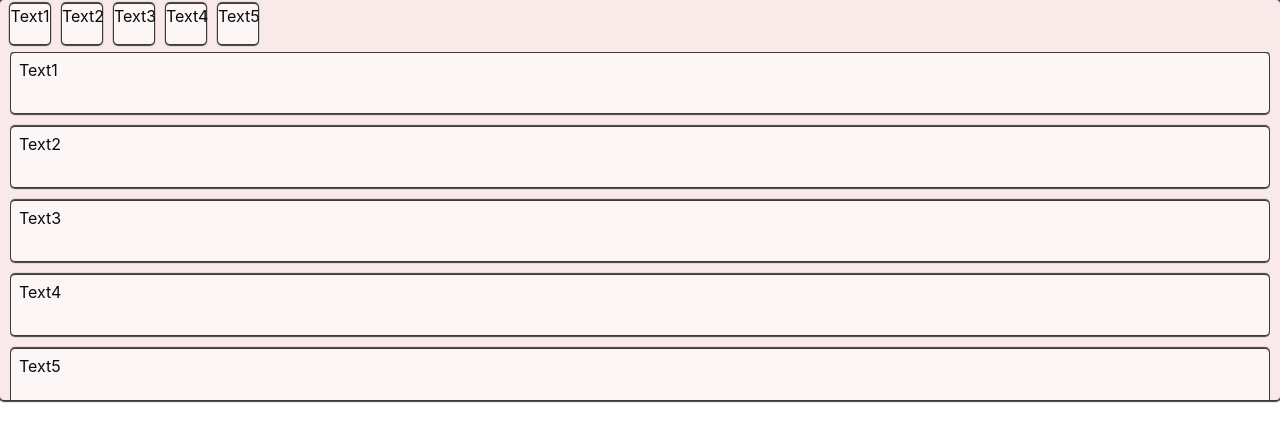
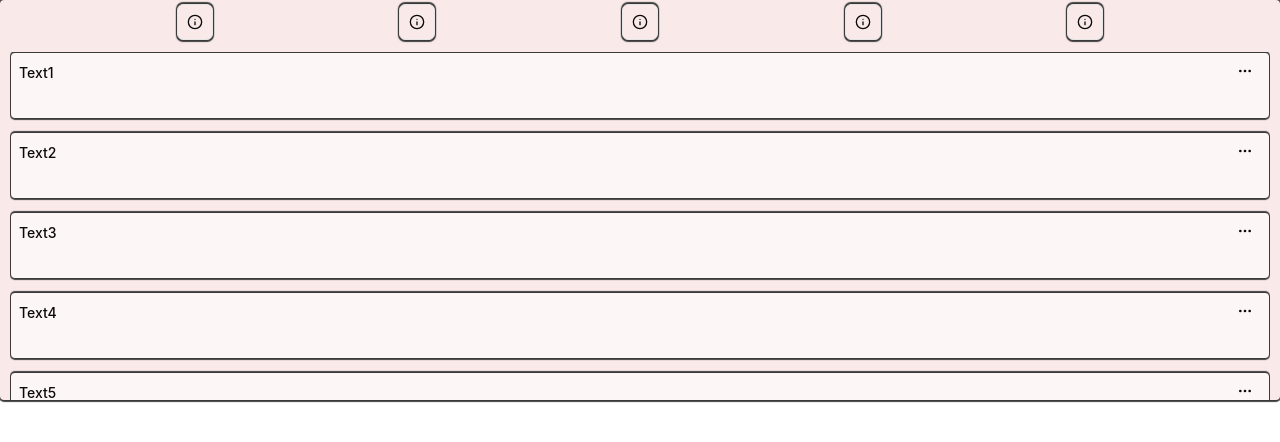
Before and after one commit to gidragir/Tab-clip-manager, a React (Vite) app: page / in a window 1280 px wide. Shown: the top 442 px of the page. Built offline with nearby package versions, Linux system fonts and the light colour scheme.

Commit message:
update 01112024

```diff
--- a/package.json
+++ b/package.json
@@ -13,6 +13,7 @@
     "@radix-ui/react-dialog": "^1.1.2",
     "@radix-ui/react-dropdown-menu": "^2.1.2",
     "@radix-ui/react-icons": "^1.3.0",
+    "@radix-ui/react-label": "^2.1.0",
     "@radix-ui/react-separator": "^1.1.0",
     "@radix-ui/react-slot": "^1.1.0",
     "@radix-ui/react-tooltip": "^1.1.3",
--- a/src/App.tsx
+++ b/src/App.tsx
@@ -1,28 +1,54 @@
 import "@/style/App.scss"
+import { Button } from "./components/ui/button"
+import { Label } from "@/components/ui/label"
+import { Info, Ellipsis } from "lucide-react"
+import {
+  DropdownMenu,
+  DropdownMenuContent,
+  DropdownMenuItem,
+  DropdownMenuTrigger,
+} from "@/components/ui/dropdown-menu"
 
-function App() {
+export default function App() {
 
   const elements: string[] = ["Text1", "Text2", "Text3", "Text4", "Text5", "Text6", "Text7", "Text8", "Text9", "Text10"]
-  const tabs: string[] = ["Text1", "Text2", "Text3", "Text4", "Text5"]
+  const tabs: (typeof Info)[] = [Info, Info, Info, Info, Info]
 
   return (
     <main className="container flex flex-col content-center text-center rounded-sm bg-bg_main">
-      <div className="flex flex-row pb-2">
-        {tabs.map(tab => (
-          <div className="w-10 h-10 mt-1 mr-3 rounded-sm tab bg-bg_clip">
-            <p>{tab}</p>
-          </div>
+      <div className="sticky flex flex-row gap-5 pb-2 justify-evenly top-1">
+        {tabs.map((tab, index) => (
+          <Button className="tab" variant="outline" size={"icon"} key={index}>
+            <Info />
+          </Button>
         ))}
       </div>
-      <div className="overflow-y-auto clip-elements text-start">
-        {elements.map(element => (
-          <div className="transition-all rounded-sm bg-bg_clip clip-element hover:shadow-sm hover:shadow-slate-500">
-            <p>{element}</p>
-          </div>
+
+      <div className="flex flex-col mt-2 overflow-y-auto clip-elements text-start">
+        {elements.map((element, index) => (
+
+          <DropdownMenu>
+            <div className="flex flex-row transition-all rounded-sm bg-bg_clip clip-element hover:shadow-sm hover:shadow-slate-500" key={index}>
+              <Label>
+                {element}
+              </Label>
+
+              <DropdownMenuTrigger asChild>
+                <Button className="w-1 h-1 ml-auto mr-0 right-2" variant="ghost">
+                  <Ellipsis />
+                </Button>
+              </DropdownMenuTrigger>
+            </div>
+
+
+            <DropdownMenuContent className="w-56">
+              <DropdownMenuItem>GitHub</DropdownMenuItem>
+              <DropdownMenuItem>Support</DropdownMenuItem>
+            </DropdownMenuContent>
+
+          </DropdownMenu>
         ))}
       </div>
     </main>
   )
 }
-
-export default App
--- a/src/components/theme/ThemeProvider.tsx
+++ b/src/components/theme/ThemeProvider.tsx
@@ -49,8 +49,7 @@ export function ThemeProvider({
     }
 
     root.classList.add(newTheme)
-
-    console.log(newTheme)
+    localStorage.setItem(storageKey, newTheme)
   }, [theme])
 
   const value = {
--- a/src/components/ui/button.tsx
+++ b/src/components/ui/button.tsx
@@ -14,7 +14,7 @@ const buttonVariants = cva(
         destructive:
           "bg-destructive text-destructive-foreground shadow-sm hover:bg-destructive/90",
         outline:
-          "border border-input bg-background shadow-sm hover:bg-accent hover:text-accent-foreground",
+          "border border-input bg-bg_main shadow-sm hover:bg-accent hover:text-accent-foreground",
         secondary:
           "bg-secondary text-secondary-foreground shadow-sm hover:bg-secondary/80",
         ghost: "hover:bg-accent hover:text-accent-foreground",
--- /dev/null
+++ b/src/components/ui/label.tsx
@@ -0,0 +1,24 @@
+import * as React from "react"
+import * as LabelPrimitive from "@radix-ui/react-label"
+import { cva, type VariantProps } from "class-variance-authority"
+
+import { cn } from "@/lib/utils"
+
+const labelVariants = cva(
+  "text-sm font-medium peer-disabled:cursor-not-allowed peer-disabled:opacity-70"
+)
+
+const Label = React.forwardRef<
+  React.ElementRef<typeof LabelPrimitive.Root>,
+  React.ComponentPropsWithoutRef<typeof LabelPrimitive.Root> &
+    VariantProps<typeof labelVariants>
+>(({ className, ...props }, ref) => (
+  <LabelPrimitive.Root
+    ref={ref}
+    className={cn(labelVariants(), className)}
+    {...props}
+  />
+))
+Label.displayName = LabelPrimitive.Root.displayName
+
+export { Label }
--- a/src/style/App.scss
+++ b/src/style/App.scss
@@ -4,45 +4,12 @@
 
 @layer base {
   :root {
-    @apply text-text_color;
+    color: var(--text-color);
     font-family: Inter, Avenir, Helvetica, Arial, sans-serif;
     font-size: 16px;
     line-height: 24px;
     font-weight: 400;
     border-radius: 8px;
-    --background: 0 0% 100%;
-    --foreground: 0 0% 3.9%;
-    --card: 0 0% 100%;
-    --card-foreground: 0 0% 3.9%;
-    --popover: 0 0% 100%;
-    --popover-foreground: 0 0% 3.9%;
-    --primary: 0 0% 9%;
-    --primary-foreground: 0 0% 98%;
-    --secondary: 0 0% 96.1%;
-    --secondary-foreground: 0 0% 9%;
-    --muted: 0 0% 96.1%;
-    --muted-foreground: 0 0% 45.1%;
-    --accent: 0 0% 96.1%;
-    --accent-foreground: 0 0% 9%;
-    --destructive: 0 84.2% 60.2%;
-    --destructive-foreground: 0 0% 98%;
-    --border: 0 0% 89.8%;
-    --input: 0 0% 89.8%;
-    --ring: 0 0% 3.9%;
-    --chart-1: 12 76% 61%;
-    --chart-2: 173 58% 39%;
-    --chart-3: 197 37% 24%;
-    --chart-4: 43 74% 66%;
-    --chart-5: 27 87% 67%;
-    --radius: 0.5rem;
-    --sidebar-background: 0 0% 98%;
-    --sidebar-foreground: 240 5.3% 26.1%;
-    --sidebar-primary: 240 5.9% 10%;
-    --sidebar-primary-foreground: 0 0% 98%;
-    --sidebar-accent: 240 4.8% 95.9%;
-    --sidebar-accent-foreground: 240 5.9% 10%;
-    --sidebar-border: 220 13% 91%;
-    --sidebar-ring: 217.2 91.2% 59.8%;
   }
   .container {
     box-shadow: var(--shadow);
@@ -50,55 +17,24 @@
     height: 400px;
     padding: 0 10px;
 
-    ::-webkit-scrollbar {
+  }
+  .tab {
+    box-shadow: var(--shadow) !important;
+  }
+  .clip-elements {
+
+    &::-webkit-scrollbar {
       display: none;
     }
   }
-  .tab {
-    box-shadow: var(--shadow);
-  }
+
   .clip-element {
     box-shadow: var(--shadow);
-    height: 60px;
     width: auto;
     margin: 1px 1px 14px;
-    padding: 5px 8px 0;
+    padding: 10px 8px 35px;
     /* INFO: min-width 300px, min-height 380px */
     /* INFO: max-width 310px, max-height 385px */
-  }
-  .dark {
-    --background: 0 0% 3.9%;
-    --foreground: 0 0% 98%;
-    --card: 0 0% 3.9%;
-    --card-foreground: 0 0% 98%;
-    --popover: 0 0% 3.9%;
-    --popover-foreground: 0 0% 98%;
-    --primary: 0 0% 98%;
-    --primary-foreground: 0 0% 9%;
-    --secondary: 0 0% 14.9%;
-    --secondary-foreground: 0 0% 98%;
-    --muted: 0 0% 14.9%;
-    --muted-foreground: 0 0% 63.9%;
-    --accent: 0 0% 14.9%;
-    --accent-foreground: 0 0% 98%;
-    --destructive: 0 62.8% 30.6%;
-    --destructive-foreground: 0 0% 98%;
-    --border: 0 0% 14.9%;
-    --input: 0 0% 14.9%;
-    --ring: 0 0% 83.1%;
-    --chart-1: 220 70% 50%;
-    --chart-2: 160 60% 45%;
-    --chart-3: 30 80% 55%;
-    --chart-4: 280 65% 60%;
-    --chart-5: 340 75% 55%;
-    --sidebar-background: 240 5.9% 10%;
-    --sidebar-foreground: 240 4.8% 95.9%;
-    --sidebar-primary: 224.3 76.3% 48%;
-    --sidebar-primary-foreground: 0 0% 100%;
-    --sidebar-accent: 240 3.7% 15.9%;
-    --sidebar-accent-foreground: 240 4.8% 95.9%;
-    --sidebar-border: 240 3.7% 15.9%;
-    --sidebar-ring: 217.2 91.2% 59.8%;
   }
 }
 
--- a/src/style/theme.scss
+++ b/src/style/theme.scss
@@ -1,8 +1,41 @@
-.light {
+:root {
   --background-main: #fae9e9;
   --background-clip: #ffffff98;
   --shadow: 0 0 1px 0 black, 0 1px 1px 1px #414141, 0 -1px 1px 1px #414141;
   --text-color: black;
+  --background: 0 0% 100%;
+  --foreground: 0 0% 3.9%;
+  --card: 0 0% 100%;
+  --card-foreground: 0 0% 3.9%;
+  --popover: 0 0% 100%;
+  --popover-foreground: 0 0% 3.9%;
+  --primary: 0 0% 9%;
+  --primary-foreground: 0 0% 98%;
+  --secondary: 0 0% 96.1%;
+  --secondary-foreground: 0 0% 9%;
+  --muted: 0 0% 96.1%;
+  --muted-foreground: 0 0% 45.1%;
+  --accent: 0 0% 96.1%;
+  --accent-foreground: 0 0% 9%;
+  --destructive: 0 84.2% 60.2%;
+  --destructive-foreground: 0 0% 98%;
+  --border: 0 0% 89.8%;
+  --input: 0 0% 89.8%;
+  --ring: 0 0% 3.9%;
+  --chart-1: 12 76% 61%;
+  --chart-2: 173 58% 39%;
+  --chart-3: 197 37% 24%;
+  --chart-4: 43 74% 66%;
+  --chart-5: 27 87% 67%;
+  --radius: 0.5rem;
+  --sidebar-background: 0 0% 98%;
+  --sidebar-foreground: 240 5.3% 26.1%;
+  --sidebar-primary: 240 5.9% 10%;
+  --sidebar-primary-foreground: 0 0% 98%;
+  --sidebar-accent: 240 4.8% 95.9%;
+  --sidebar-accent-foreground: 240 5.9% 10%;
+  --sidebar-border: 220 13% 91%;
+  --sidebar-ring: 217.2 91.2% 59.8%;
 }
 
 .dark {
@@ -10,4 +43,36 @@
   --background-clip: #22272e;
   --shadow: 0 0 1px 0 white, 0 1px 1px 1px #20284b, 0 -1px 1px 1px #20284b;
   --text-color: #3d9dff;
+  --background: 0 0% 3.9%;
+  --foreground: 0 0% 98%;
+  --card: 0 0% 3.9%;
+  --card-foreground: 0 0% 98%;
+  --popover: 0 0% 3.9%;
+  --popover-foreground: 0 0% 98%;
+  --primary: 0 0% 98%;
+  --primary-foreground: 0 0% 9%;
+  --secondary: 0 0% 14.9%;
+  --secondary-foreground: 0 0% 98%;
+  --muted: 0 0% 14.9%;
+  --muted-foreground: 0 0% 63.9%;
+  --accent: 0 0% 14.9%;
+  --accent-foreground: 0 0% 98%;
+  --destructive: 0 62.8% 30.6%;
+  --destructive-foreground: 0 0% 98%;
+  --border: 0 0% 14.9%;
+  --input: 0 0% 14.9%;
+  --ring: 0 0% 83.1%;
+  --chart-1: 220 70% 50%;
+  --chart-2: 160 60% 45%;
+  --chart-3: 30 80% 55%;
+  --chart-4: 280 65% 60%;
+  --chart-5: 340 75% 55%;
+  --sidebar-background: 240 5.9% 10%;
+  --sidebar-foreground: 240 4.8% 95.9%;
+  --sidebar-primary: 224.3 76.3% 48%;
+  --sidebar-primary-foreground: 0 0% 100%;
+  --sidebar-accent: 240 3.7% 15.9%;
+  --sidebar-accent-foreground: 240 4.8% 95.9%;
+  --sidebar-border: 240 3.7% 15.9%;
+  --sidebar-ring: 217.2 91.2% 59.8%;
 }
--- a/src/windows/settings/main.tsx
+++ b/src/windows/settings/main.tsx
@@ -2,6 +2,7 @@ import React from "react"
 import ReactDOM from "react-dom/client"
 import App from "@/windows/settings/App"
 import { ThemeProvider } from "@/components/theme/ThemeProvider"
+import "@/style/theme.scss"
 
 
 ReactDOM.createRoot(document.getElementById("root") as HTMLElement).render(
```
Also changed, not shown: src/windows/settings/App.tsx (+0 -19 lines), components.json, 1 other file (tests, documents, lock files or other folders).
